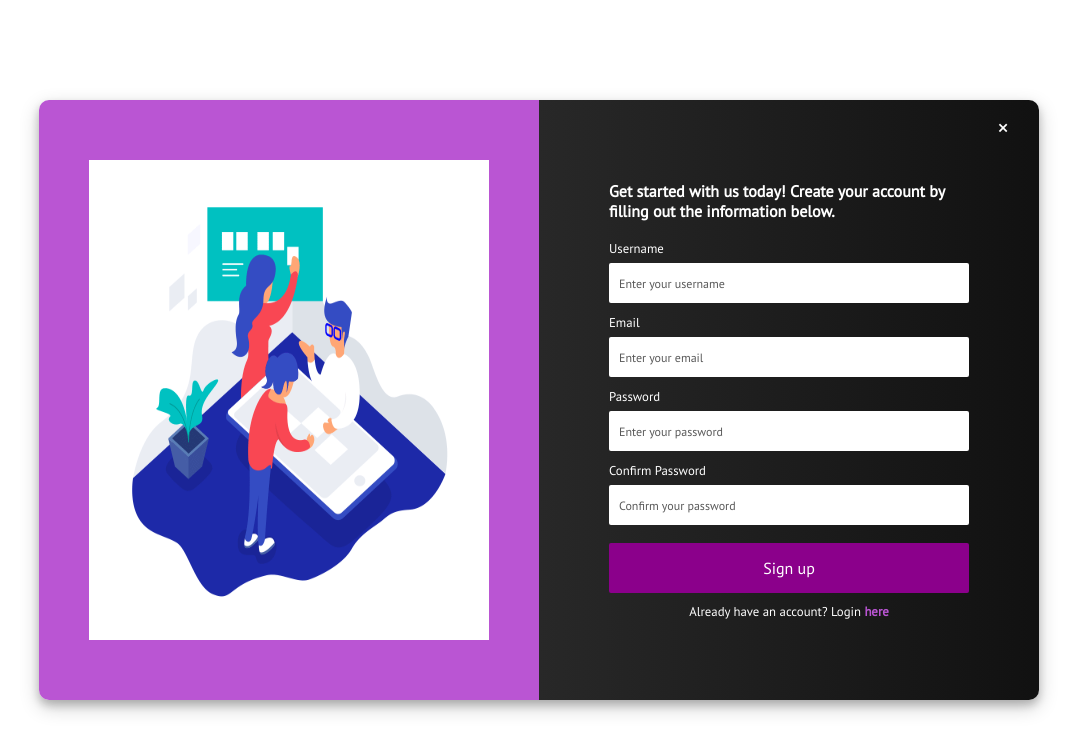
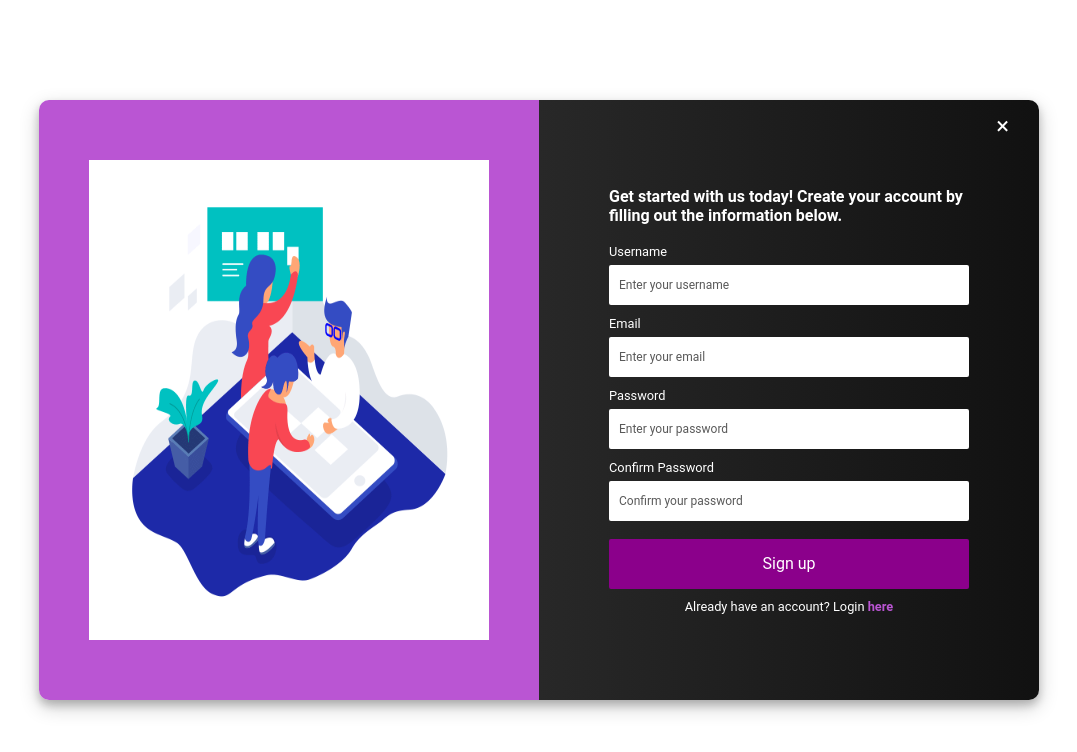
Before and after one commit to nisalrenuja/react-form-v1, a React (Create React App) app: page / in a window 1280 px wide. Shown: the top 752 px of the page, without its empty margins (101-1178 px from the left). Built offline with nearby package versions, Linux system fonts and the light colour scheme.

Commit message:
modified font

```diff
--- a/src/App.css
+++ b/src/App.css
@@ -4,5 +4,5 @@
   box-sizing: border-box;
   margin: 0;
   padding: 0;
-  font-family: 'PT Sans', sans-serif;
+  font-family: 'Roboto', sans-serif;
 }
```
Also changed, not shown: 1 other file (tests, documents, lock files or other folders).
